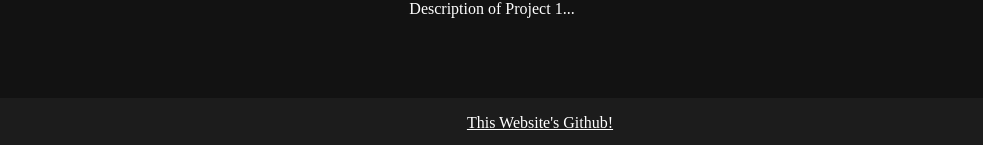
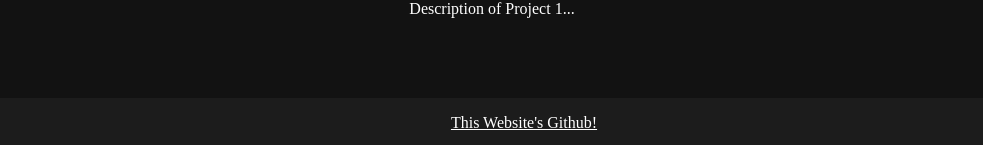
Before and after one commit to Bikatr7/bikatr7.github.io, a Jekyll site: the page built from index.html, in a window 1280 px wide and 1400 px high, scrolled down 268 px. Shown: the part 1252-1397 px from the top of the window, without its empty margins (148-1131 px from the left). Built offline with Jekyll 4.4.1, drawn with Linux system fonts in a browser that asks for light colours.

```diff
--- a/assets/css/style.css
+++ b/assets/css/style.css
@@ -31,6 +31,9 @@ header {
   top: 0; /* Stick to the top */
   width: 100%;
   z-index: 100; /* Ensures header is above other elements */
+  justify-content: center;
+  align-items: center;
+  box-sizing: border-box;;
 }
 
 header nav ul {
@@ -62,7 +65,12 @@ footer {
   padding: 1rem;
   text-align: center;
   z-index: 100; /* Ensures footer is above other elements */
+  display: flex;
+  justify-content: center;
+  align-items: center;
+  box-sizing: border-box;
 }
+
 
 /* Adjust the footer link colors for better visibility */
 footer a {
--- a/assets/js/arrow-scroll.js
+++ b/assets/js/arrow-scroll.js
@@ -18,6 +18,3 @@ window.addEventListener('scroll', function() {
     scrollArrow.style.display = 'none';
   }
 });
-
-// initially hide the scroll arrow
-scrollArrow.style.display = 'none';
--- a/assets/js/header-footer.js
+++ b/assets/js/header-footer.js
@@ -1,8 +1,8 @@
 // for the header and footer to be sticky
-document.addEventListener("DOMContentLoaded", function() {
-    var headerHeight = document.querySelector('header').offsetHeight;
-    var footerHeight = document.querySelector('footer').offsetHeight;
+window.addEventListener("load", function() {
+  var headerHeight = document.querySelector('header').offsetHeight;
+  var footerHeight = document.querySelector('footer').offsetHeight;
 
-    document.body.style.paddingTop = headerHeight + 'px';
-    document.body.style.paddingBottom = footerHeight + 'px';
-  });
+  document.body.style.paddingTop = headerHeight + 'px';
+  document.body.style.paddingBottom = footerHeight + 'px';
+});
```
